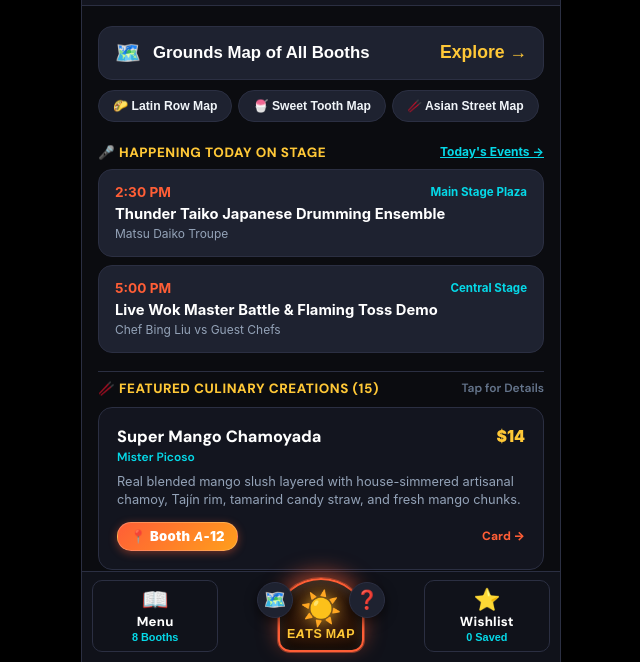
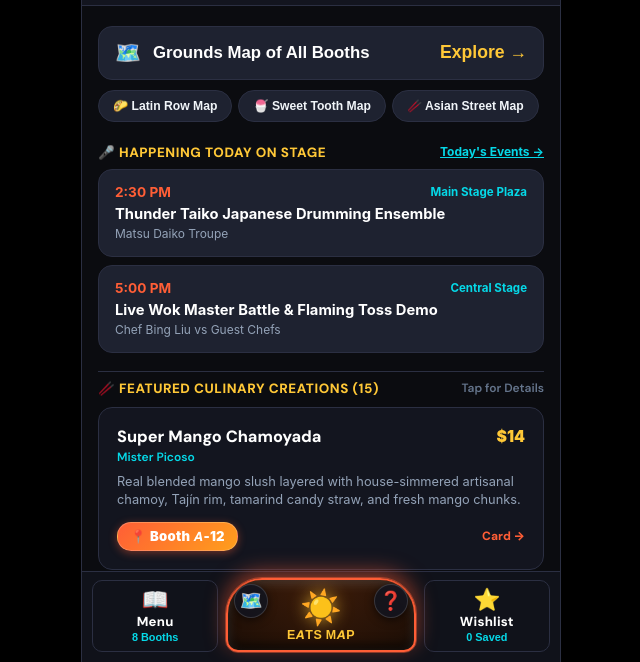
Before and after one commit to skrmwvr/eats-map, a plain HTML site: page index.html in a window 1280 px wide. Shown: the part 138-800 px from the top of the page, without its empty margins (319-959 px from the left). Drawn offline with nearby package versions, Linux system fonts and the light colour scheme.

Commit message:
style(cockpit): expand Eats Map button to full 3-unit central width and enclose wing buttons in top-left and top-right shoulders

```diff
--- a/eats/foodieland/index.css
+++ b/eats/foodieland/index.css
@@ -313,43 +313,6 @@ html, body {
   width: 100%;
 }
 
-/* Wing Buttons (Row 1, Cols 3 & 5 in the 2x7 grid): Generous touch targets with comfortable padding */
-.tiny-foot-btn {
-  position: absolute;
-  top: 4px;
-  height: 36px;
-  width: 36px;
-  background: var(--bg-surface-elevated);
-  border: 1px solid var(--border-color);
-  border-radius: var(--radius-full);
-  box-shadow: 0 4px 12px rgba(0, 0, 0, 0.6);
-  color: #cbd5e1;
-  font-size: 1.15rem;
-  font-weight: 900;
-  display: flex;
-  justify-content: center;
-  align-items: center;
-  cursor: pointer;
-  z-index: 110;
-  transition: all 0.18s ease;
-}
-
-#btn-foot-map {
-  left: calc(50% - 64px); /* sits snugly sloped on the left shoulder of the Sun */
-}
-
-#btn-foot-help {
-  right: calc(50% - 64px); /* sits snugly sloped on the right shoulder of the Sun */
-}
-
-.tiny-foot-btn:hover, .tiny-foot-btn:active {
-  background: var(--fl-orange);
-  border-color: var(--fl-orange);
-  color: #fff;
-  transform: scale(1.1);
-  box-shadow: 0 0 12px rgba(255, 94, 54, 0.6);
-}
-
 .bottom-btn {
   background: transparent;
   border: 1px solid var(--border-color);
@@ -376,28 +339,66 @@ html, body {
   background: rgba(255, 94, 54, 0.14);
 }
 
-/* Center Sun / Brand Raised Cockpit Anchor Button */
+/* Center Sun / Brand Raised Cockpit Anchor Button (Spans Full Width of the 3-Unit Central Bay) */
 .bottom-btn.center-brand-btn {
   height: 74px;
-  width: 86px;
-  border-radius: 50% 50% 12px 12px;
-  background: radial-gradient(circle at center, #3d1c0a 0%, #201008 100%);
+  width: 100%;
+  border-radius: 36px 36px 12px 12px;
+  background: radial-gradient(ellipse at top center, #3d1c0a 0%, #1c0e06 100%);
   border: 2px solid var(--fl-orange);
   outline: 1.5px solid rgba(255, 94, 54, 0.45);
   box-shadow: 0 -6px 20px rgba(255, 94, 54, 0.55),
               inset 0 4px 12px rgba(255, 255, 255, 0.15),
               inset 0 -4px 12px rgba(0, 0, 0, 0.8);
   z-index: 105;
-  padding: 4px 0 0;
+  padding: 6px 40px 2px;
   display: flex;
   flex-direction: column;
   align-items: center;
   justify-content: center;
+  position: relative;
 }
 
 .bottom-btn.center-brand-btn:active {
   background: #3b1e0a;
-  transform: scale(0.96);
+  transform: scale(0.98);
+}
+
+/* Wing Buttons: Positioned inside the upper-left and upper-right corners of the wide Eats Map button */
+.tiny-foot-btn {
+  position: absolute;
+  top: 6px;
+  height: 34px;
+  width: 34px;
+  background: rgba(19, 21, 31, 0.9);
+  border: 1px solid rgba(255, 255, 255, 0.15);
+  border-radius: var(--radius-full);
+  box-shadow: 0 2px 8px rgba(0, 0, 0, 0.6);
+  color: #cbd5e1;
+  font-size: 1.15rem;
+  font-weight: 900;
+  display: flex;
+  justify-content: center;
+  align-items: center;
+  cursor: pointer;
+  z-index: 115;
+  transition: all 0.18s ease;
+}
+
+#btn-foot-map {
+  left: 8px; /* nested inside the left corner of Eats Map */
+}
+
+#btn-foot-help {
+  right: 8px; /* nested inside the right corner of Eats Map */
+}
+
+.tiny-foot-btn:hover, .tiny-foot-btn:active {
+  background: var(--fl-orange);
+  border-color: var(--fl-orange);
+  color: #fff;
+  transform: scale(1.1);
+  box-shadow: 0 0 12px rgba(255, 94, 54, 0.7);
 }
 
 .nav-icon {
@@ -410,7 +411,7 @@ html, body {
   font-size: 2.1rem;
   line-height: 1;
   filter: drop-shadow(0 0 8px rgba(255, 200, 55, 0.75));
-  margin-bottom: 1px;
+  margin-bottom: 2px;
 }
 
 .nav-label {
--- a/index.css
+++ b/index.css
@@ -313,43 +313,6 @@ html, body {
   width: 100%;
 }
 
-/* Wing Buttons (Row 1, Cols 3 & 5 in the 2x7 grid): Generous touch targets with comfortable padding */
-.tiny-foot-btn {
-  position: absolute;
-  top: 4px;
-  height: 36px;
-  width: 36px;
-  background: var(--bg-surface-elevated);
-  border: 1px solid var(--border-color);
-  border-radius: var(--radius-full);
-  box-shadow: 0 4px 12px rgba(0, 0, 0, 0.6);
-  color: #cbd5e1;
-  font-size: 1.15rem;
-  font-weight: 900;
-  display: flex;
-  justify-content: center;
-  align-items: center;
-  cursor: pointer;
-  z-index: 110;
-  transition: all 0.18s ease;
-}
-
-#btn-foot-map {
-  left: calc(50% - 64px); /* sits snugly sloped on the left shoulder of the Sun */
-}
-
-#btn-foot-help {
-  right: calc(50% - 64px); /* sits snugly sloped on the right shoulder of the Sun */
-}
-
-.tiny-foot-btn:hover, .tiny-foot-btn:active {
-  background: var(--fl-orange);
-  border-color: var(--fl-orange);
-  color: #fff;
-  transform: scale(1.1);
-  box-shadow: 0 0 12px rgba(255, 94, 54, 0.6);
-}
-
 .bottom-btn {
   background: transparent;
   border: 1px solid var(--border-color);
@@ -376,28 +339,66 @@ html, body {
   background: rgba(255, 94, 54, 0.14);
 }
 
-/* Center Sun / Brand Raised Cockpit Anchor Button */
+/* Center Sun / Brand Raised Cockpit Anchor Button (Spans Full Width of the 3-Unit Central Bay) */
 .bottom-btn.center-brand-btn {
   height: 74px;
-  width: 86px;
-  border-radius: 50% 50% 12px 12px;
-  background: radial-gradient(circle at center, #3d1c0a 0%, #201008 100%);
+  width: 100%;
+  border-radius: 36px 36px 12px 12px;
+  background: radial-gradient(ellipse at top center, #3d1c0a 0%, #1c0e06 100%);
   border: 2px solid var(--fl-orange);
   outline: 1.5px solid rgba(255, 94, 54, 0.45);
   box-shadow: 0 -6px 20px rgba(255, 94, 54, 0.55),
               inset 0 4px 12px rgba(255, 255, 255, 0.15),
               inset 0 -4px 12px rgba(0, 0, 0, 0.8);
   z-index: 105;
-  padding: 4px 0 0;
+  padding: 6px 40px 2px;
   display: flex;
   flex-direction: column;
   align-items: center;
   justify-content: center;
+  position: relative;
 }
 
 .bottom-btn.center-brand-btn:active {
   background: #3b1e0a;
-  transform: scale(0.96);
+  transform: scale(0.98);
+}
+
+/* Wing Buttons: Positioned inside the upper-left and upper-right corners of the wide Eats Map button */
+.tiny-foot-btn {
+  position: absolute;
+  top: 6px;
+  height: 34px;
+  width: 34px;
+  background: rgba(19, 21, 31, 0.9);
+  border: 1px solid rgba(255, 255, 255, 0.15);
+  border-radius: var(--radius-full);
+  box-shadow: 0 2px 8px rgba(0, 0, 0, 0.6);
+  color: #cbd5e1;
+  font-size: 1.15rem;
+  font-weight: 900;
+  display: flex;
+  justify-content: center;
+  align-items: center;
+  cursor: pointer;
+  z-index: 115;
+  transition: all 0.18s ease;
+}
+
+#btn-foot-map {
+  left: 8px; /* nested inside the left corner of Eats Map */
+}
+
+#btn-foot-help {
+  right: 8px; /* nested inside the right corner of Eats Map */
+}
+
+.tiny-foot-btn:hover, .tiny-foot-btn:active {
+  background: var(--fl-orange);
+  border-color: var(--fl-orange);
+  color: #fff;
+  transform: scale(1.1);
+  box-shadow: 0 0 12px rgba(255, 94, 54, 0.7);
 }
 
 .nav-icon {
@@ -410,7 +411,7 @@ html, body {
   font-size: 2.1rem;
   line-height: 1;
   filter: drop-shadow(0 0 8px rgba(255, 200, 55, 0.75));
-  margin-bottom: 1px;
+  margin-bottom: 2px;
 }
 
 .nav-label {
```
